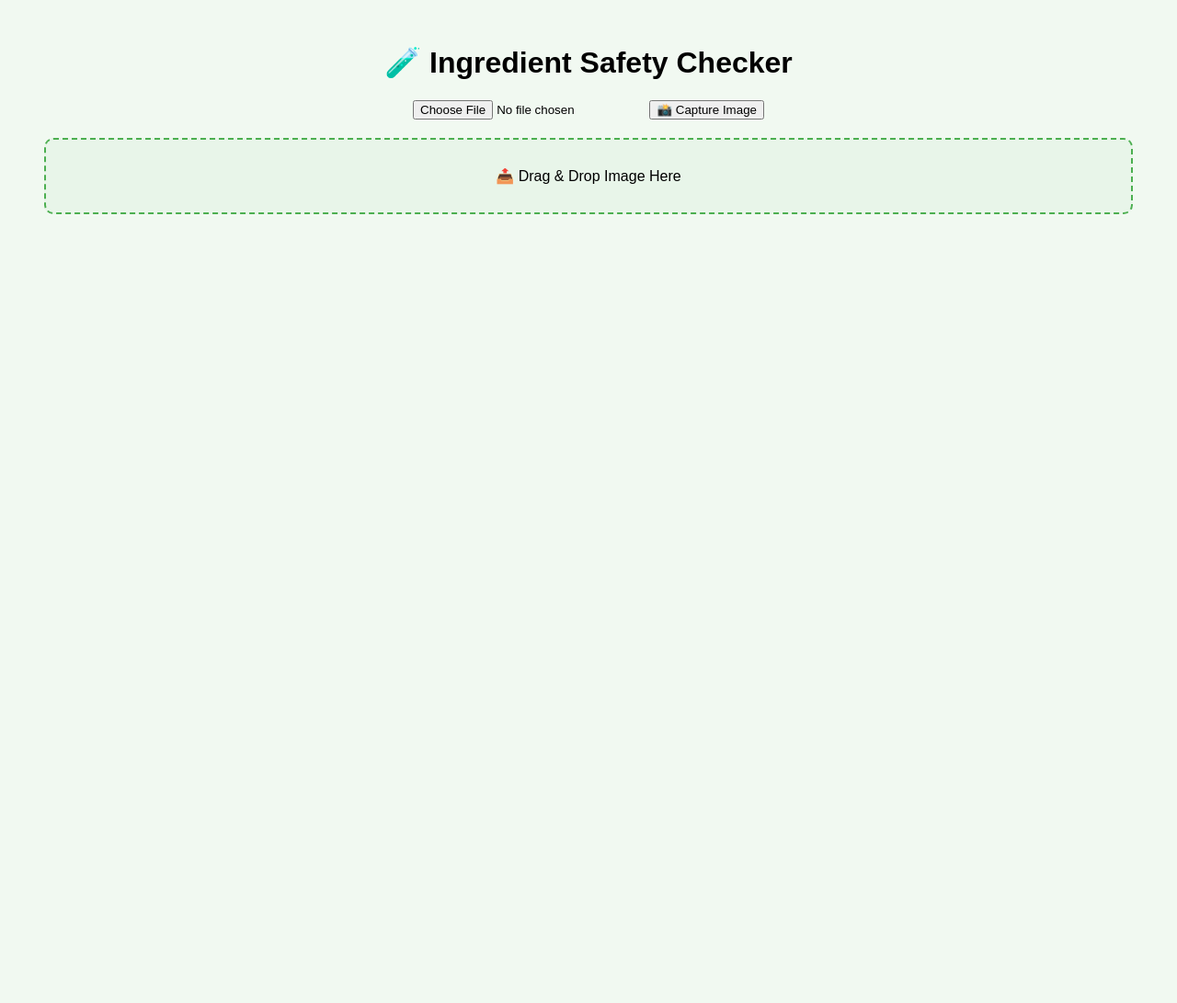
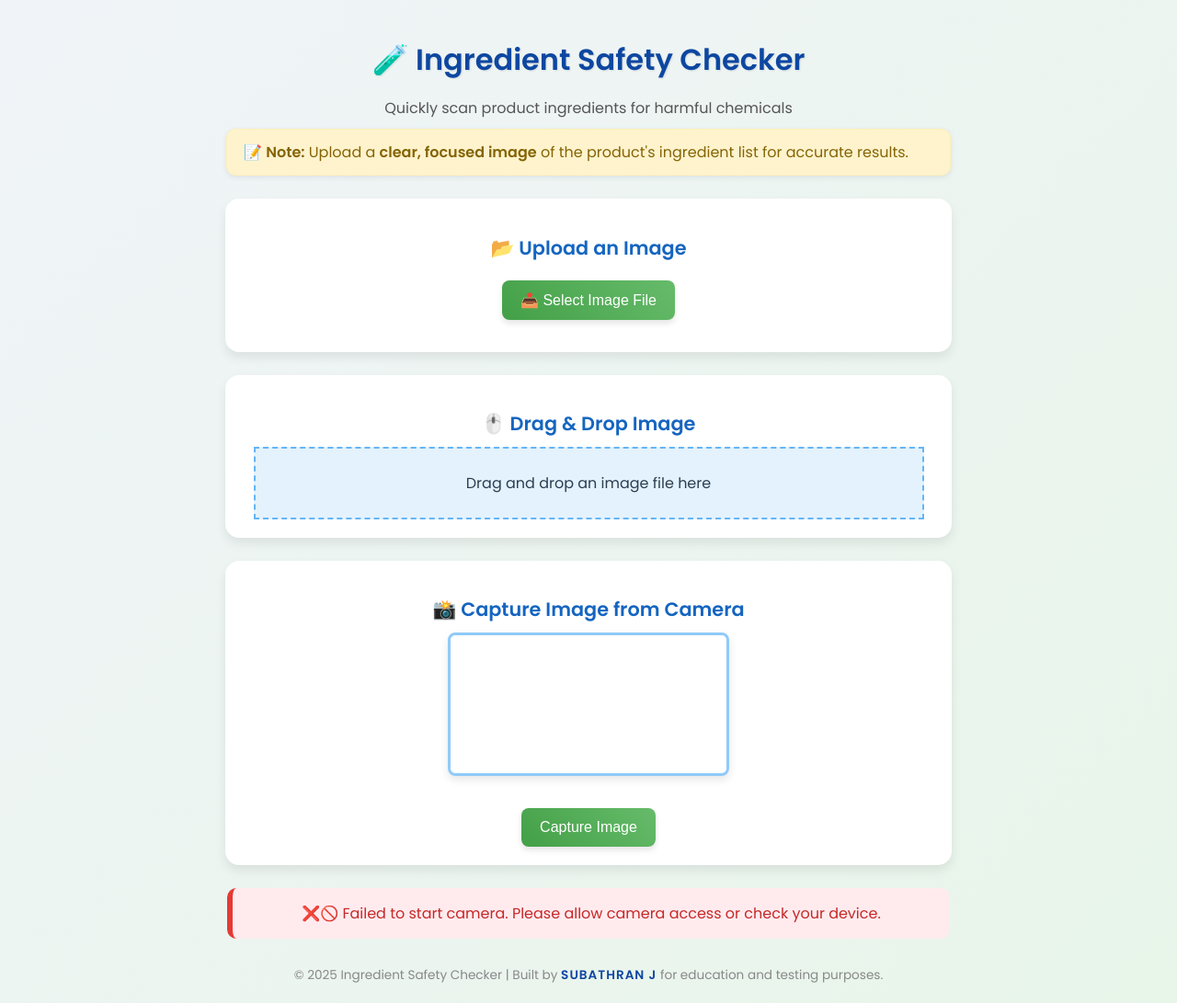
Before and after one commit to subathran07/ingredient-checker, a Flask app: page / in a window 1280 px wide. Shown: the whole page at 92% size. Before the commit the page ends 233 px from the top, so only its background shows below. Run offline with Flask 3, Linux system fonts and the light colour scheme.

Commit message:
index.html

```diff
--- a/templates/index.html
+++ b/templates/index.html
@@ -1,36 +1,248 @@
 <!DOCTYPE html>
 <html lang="en">
 <head>
-  <meta charset="UTF-8" />
-  <meta name="viewport" content="width=device-width, initial-scale=1.0"/>
+  <meta charset="UTF-8">
+  <meta name="viewport" content="width=device-width, initial-scale=1.0">
   <title>Ingredient Safety Checker</title>
+  <link href="https://fonts.googleapis.com/css2?family=Poppins:wght@400;600&display=swap" rel="stylesheet">
   <style>
     body {
-      font-family: Arial, sans-serif;
-      background: #f1f9f1;
+      font-family: 'Poppins', sans-serif;
+      background: linear-gradient(135deg, #f0f4f8, #e8f5e9);
+      margin: 0;
+      padding: 20px;
+      color: #2c3e50;
       text-align: center;
+    }
+
+    h1 {
+      color: #0d47a1;
+      text-shadow: 1px 1px 2px rgba(0,0,0,0.1);
+      font-size: 2em;
+      margin-bottom: 5px;
+    }
+
+    h2 {
+      color: #1565c0;
+      margin-bottom: 10px;
+      font-size: 1.3em;
+    }
+
+    p.subtitle {
+      color: #555;
+      font-size: 1em;
+      margin-bottom: 10px;
+    }
+
+    .note-box {
+      background-color: #fff3cd;
+      color: #856404;
+      padding: 12px 18px;
+      margin: 10px auto 25px;
+      border: 1px solid #ffeeba;
+      border-radius: 10px;
+      max-width: 750px;
+      font-size: 1em;
+      text-align: left;
+      box-shadow: 0 2px 6px rgba(0, 0, 0, 0.08);
+    }
+
+    .section {
+      background: white;
+      border-radius: 15px;
+      box-shadow: 0 6px 12px rgba(0, 0, 0, 0.08);
+      margin-bottom: 25px;
       padding: 20px;
+      max-width: 750px;
+      margin-left: auto;
+      margin-right: auto;
+      transition: transform 0.2s ease, box-shadow 0.2s ease;
     }
-    #dropArea {
-      border: 2px dashed #4CAF50;
+
+    .section:hover {
+      transform: translateY(-4px);
+      box-shadow: 0 10px 20px rgba(0, 0, 0, 0.1);
+    }
+
+    button, #uploadButton {
+      padding: 12px 20px;
+      font-size: 1em;
+      border-radius: 8px;
+      border: none;
+      cursor: pointer;
+      background: linear-gradient(45deg, #43a047, #66bb6a);
+      color: white;
+      transition: all 0.3s ease;
+      box-shadow: 0 4px 6px rgba(0, 0, 0, 0.1);
+      margin-top: 10px;
+      display: inline-block;
+    }
+
+    button:hover, #uploadButton:hover {
+      transform: scale(1.05);
+      box-shadow: 0 8px 12px rgba(0, 0, 0, 0.15);
+    }
+
+    #drop-area {
+      border: 2px dashed #64b5f6;
+      padding: 25px;
+      background-color: #e3f2fd;
+      cursor: pointer;
+      transition: background 0.3s ease, transform 0.2s ease;
+      font-size: 1em;
+      margin: auto;
+      max-width: 90%;
+    }
+
+    #drop-area:hover {
+      background-color: #bbdefb;
+      transform: scale(1.02);
+    }
+
+    #video {
+      border: 3px solid #90caf9;
+      border-radius: 8px;
+      margin-top: 10px;
+      box-shadow: 0 4px 10px rgba(0, 0, 0, 0.1);
+      max-width: 320px;
+      height: auto;
+      display: block;
+      margin-left: auto;
+      margin-right: auto;
+    }
+
+    @media (max-width: 600px) {
+      #video {
+        max-width: 90%;
+      }
+    }
+
+    #status {
+      margin-top: 25px;
+      padding: 15px;
       border-radius: 10px;
-      padding: 30px;
-      margin: 20px;
-      background: #e8f5e9;
+      text-align: center;
+      white-space: pre-wrap;
+      max-width: 750px;
+      margin-left: auto;
+      margin-right: auto;
+      font-size: 1em;
+      animation: fadeIn 0.5s ease;
     }
-    #dropArea.dragover {
-      background-color: #c8e6c9;
+
+    .success {
+      border-left: 6px solid #4caf50;
+      background-color: #e8f5e9;
+      color: #2e7d32;
+    }
+
+    .error {
+      border-left: 6px solid #e53935;
+      background-color: #ffebee;
+      color: #c62828;
+    }
+
+    .warning {
+      border-left: 6px solid #f9a825;
+      background-color: #fffde7;
+      color: #f57c00;
+    }
+
+    .highlight-verdict {
+      font-weight: bold;
+      font-size: 1.2em;
+      color: #d84315;
+    }
+
+    .highlight-note {
+      font-style: italic;
+      color: #1976d2;
+    }
+
+    #fileName {
+      margin-top: 8px;
+      color: #555;
+      font-style: italic;
+      font-size: 0.95em;
+    }
+
+    @keyframes fadeIn {
+      from { opacity: 0; }
+      to { opacity: 1; }
+    }
+
+    footer {
+      margin-top: 30px;
+      color: #888;
+      font-size: 0.85em;
+      text-align: center;
+    }
+
+    @media (max-width: 600px) {
+      body {
+        padding: 10px;
+      }
+
+      h1 {
+        font-size: 1.5em;
+      }
+
+      h2 {
+        font-size: 1.1em;
+      }
+
+      button, #uploadButton {
+        width: 90%;
+        padding: 10px;
+        font-size: 1em;
+      }
+
+      #drop-area {
+        padding: 20px;
+        font-size: 0.95em;
+      }
+
+      #status {
+        font-size: 0.95em;
+      }
     }
   </style>
 </head>
 <body>
+
   <h1>🧪 Ingredient Safety Checker</h1>
-  <input type="file" accept="image/*" id="imageInput" />
-  <button id="captureButton">📸 Capture Image</button>
-  <div id="dropArea">📤 Drag & Drop Image Here</div>
-  <video id="video" width="300" height="200" autoplay hidden></video>
-  <canvas id="canvas" width="300" height="200" hidden></canvas>
-  <div id="result"></div>
-  <script src="/static/script.js"></script>
+  <p class="subtitle">Quickly scan product ingredients for harmful chemicals</p>
+
+  <div class="note-box">
+    📝 <strong>Note:</strong> Upload a <strong>clear, focused image</strong> of the product's ingredient list for accurate results.
+  </div>
+
+  <div class="section">
+    <h2>📂 Upload an Image</h2>
+    <input type="file" id="upload" accept="image/*" style="display:none;">
+    <button id="uploadButton">📤 Select Image File</button>
+    <p id="fileName"></p>
+  </div>
+
+  <div class="section">
+    <h2>🖱️ Drag & Drop Image</h2>
+    <div id="drop-area">Drag and drop an image file here</div>
+  </div>
+
+  <div class="section">
+    <h2>📸 Capture Image from Camera</h2>
+    <video id="video" autoplay></video><br>
+    <button onclick="capture()">Capture Image</button>
+  </div>
+
+  <canvas id="canvas" style="display:none;"></canvas>
+
+  <div id="status"></div>
+
+  <footer>
+    © 2025 Ingredient Safety Checker | Built by <span style="color:#0d47a1; font-weight:bold; letter-spacing:1px;">SUBATHRAN J</span> for education and testing purposes.
+  </footer>
+
+  <script src="script.js"></script>
 </body>
 </html>
```
